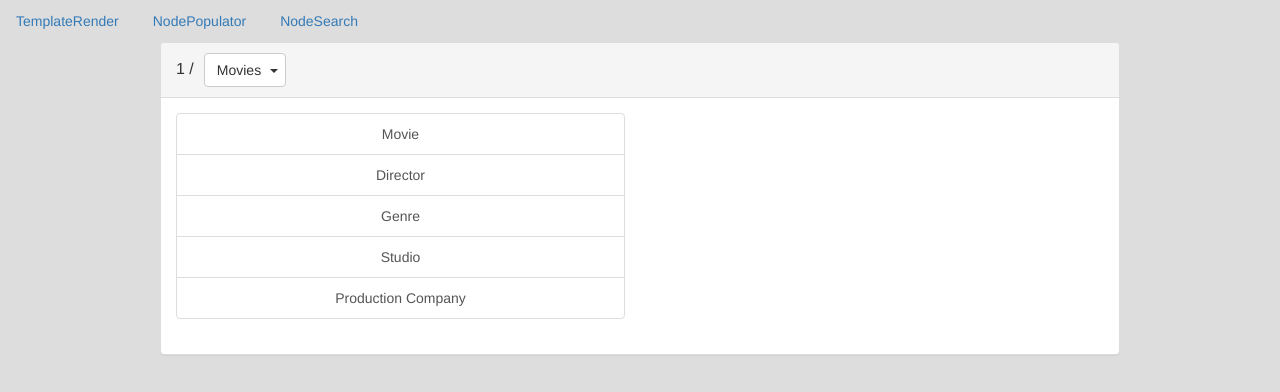
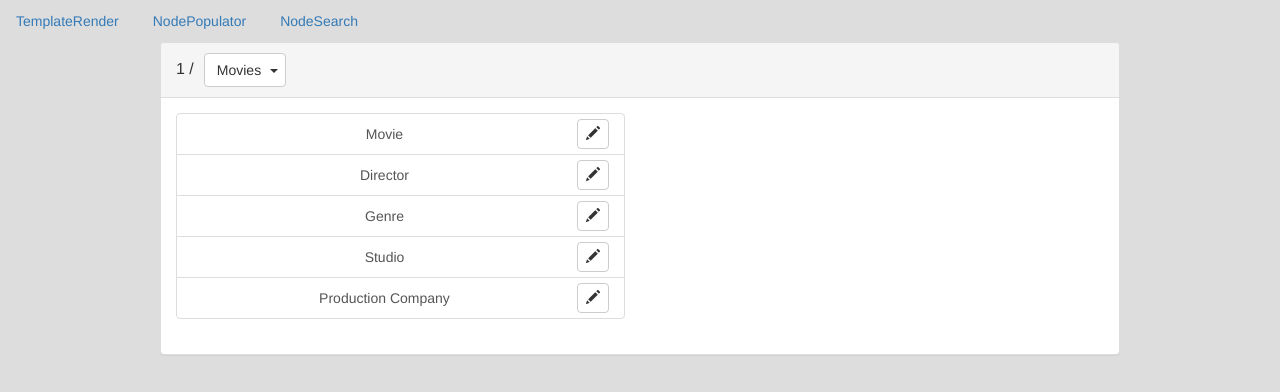
Before and after one commit to pinderby/aPixHub, a React (Create React App) app: page /u/1/1 in a window 1280 px wide. Shown: the top 392 px of the page. Built offline with nearby package versions, Linux system fonts and the light colour scheme.

Commit message:
Added edit button for templates that opens sidemenu

```diff
--- a/src/components/Repo/Repo.css
+++ b/src/components/Repo/Repo.css
@@ -13,6 +13,17 @@
 
 .panel-body .node-col {
   overflow: scroll;
+}
+
+.template-item > .btn {
+  position: relative;
+  top: -5px;
+  float: right;
+  padding: 4px 8px;
+}
+
+.template-item .glyphicon {
+  margin-right: 0;
 }
 
 /* SIDEBAR CLASSES */
--- a/src/components/Repo/Repo.js
+++ b/src/components/Repo/Repo.js
@@ -1,7 +1,7 @@
 import React, { Component } from 'react';
 import _ from 'lodash';
 import { slide as Menu } from 'react-burger-menu';
-import { DropdownButton, MenuItem } from 'react-bootstrap';
+import { DropdownButton, MenuItem, Button, Glyphicon } from 'react-bootstrap';
 import NodeSearchResult from '../NodeInstance/NodeSearchResult';
 import PropertyPopulator from '../NodeInstance/PropertyPopulator';
 import Sidemenu from './Sidemenu';
@@ -96,6 +96,7 @@ class Repo extends Component {
 
   editTemplate(template) {
     // TODO --DTM-- Implement
+    this.setState({menuIsOpen: true})
     console.log('editTemplate() template: ', template);
   }
 
@@ -139,7 +140,8 @@ class Repo extends Component {
         nodeTemplate = this.props.nodeTemplate,
         templateComps = [],
         label = this.props.label,
-        changeTemplate = this.changeTemplate;
+        changeTemplate = this.changeTemplate,
+        editTemplate = this.editTemplate;
 
     console.log('nodeTemplates: ', nodeTemplates);
 
@@ -152,8 +154,11 @@ class Repo extends Component {
       console.log('template, index: ', template, index);
       templateComps.push(
         <a key={template.id} href="#" onClick={() => changeTemplate(template)}
-           className={(template.id === nodeTemplate.id) ? "list-group-item active" : "list-group-item" }>
+           className={(template.id === nodeTemplate.id) ? "list-group-item template-item active" : "list-group-item template-item" }>
           {Helpers.formatPropKey(template.label)}
+          <Button bsStyle="default" onClick={() => editTemplate(template)}>
+            <Glyphicon glyph="pencil" />
+          </Button>
         </a>
       );
     });
```
